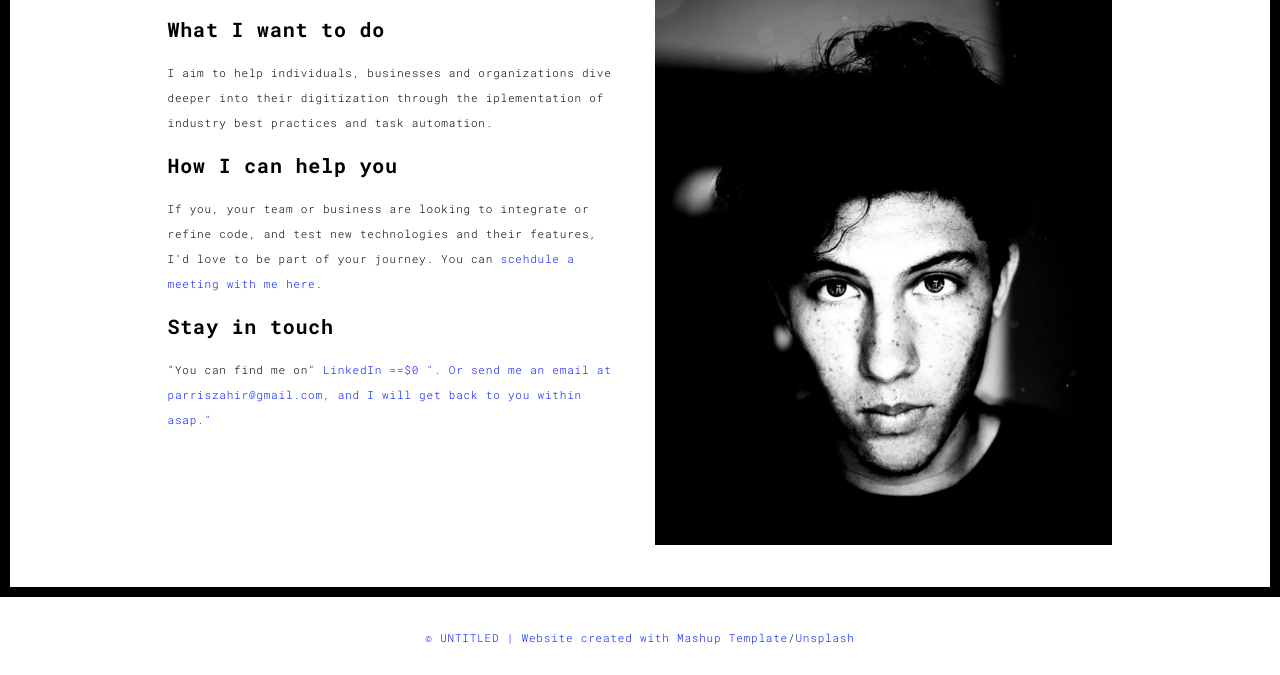
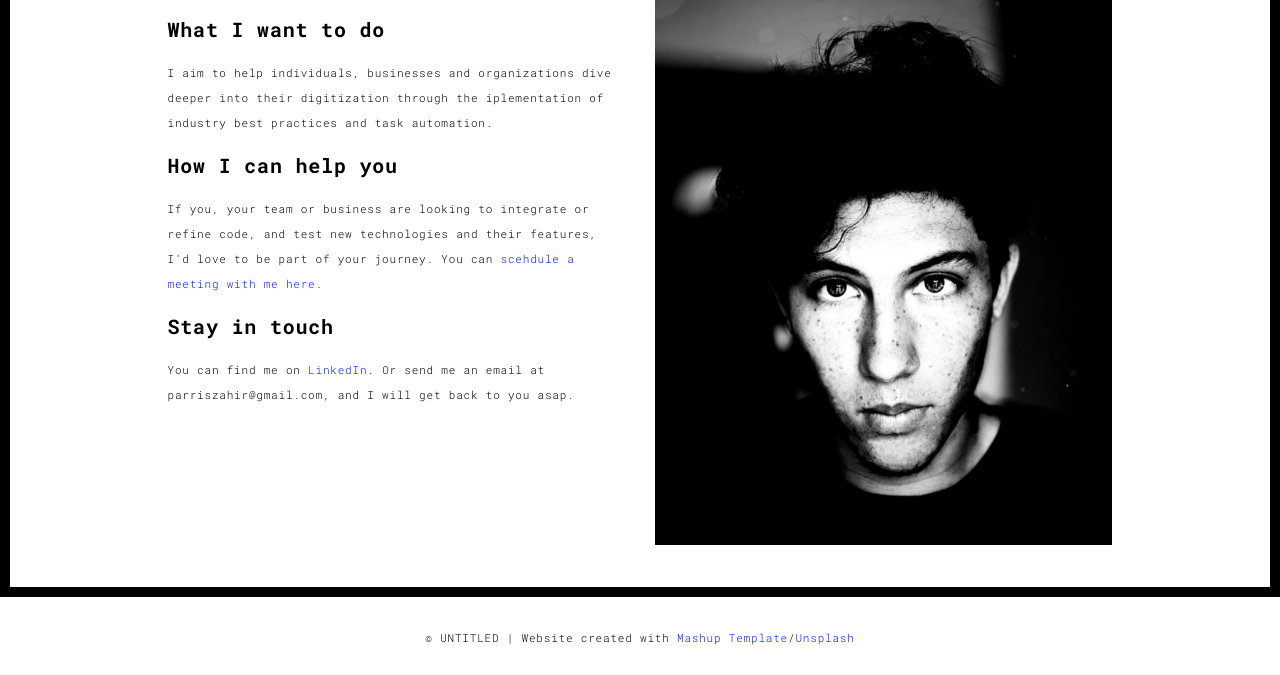
Before and after one commit to ZParris/portfo, a Flask app: page /about.html in a window 1280 px wide. Shown: the part 203-878 px from the top of the page. Run offline with Flask 2, Linux system fonts and the light colour scheme; some libraries are stand-ins or nearby versions.

Commit message:
edited 03 About me page - fixing LinkedIn link again

```diff
--- a/templates/about.html
+++ b/templates/about.html
@@ -67,7 +67,7 @@
                   <p> If you, your team or business are looking to integrate or refine code, and test new technologies and their features, I'd love to be part of your journey. You can <a href="http://zparris.pythonanywhere.com/contact.html">scehdule a meeting with me here</a>. </p>
                   <h3>Stay in touch</h3>
                   <p>
-                  "You can find me on" <a href="https://www.linkedin.com/in/zahir-parris/">LinkedIn<a/> ==$0 ". Or send me an email at parriszahir@gmail.com, and I will get back to you within asap." </p>
+                  You can find me on <a href="https://www.linkedin.com/in/zahir-parris/">LinkedIn</a>. Or send me an email at parriszahir@gmail.com, and I will get back to you asap. </p>
                 </div>
                 <div class="col-xs-12 col-md-6">
                   <img src="./assets/images/profil.jpg" class="img-responsive" alt="">
```
